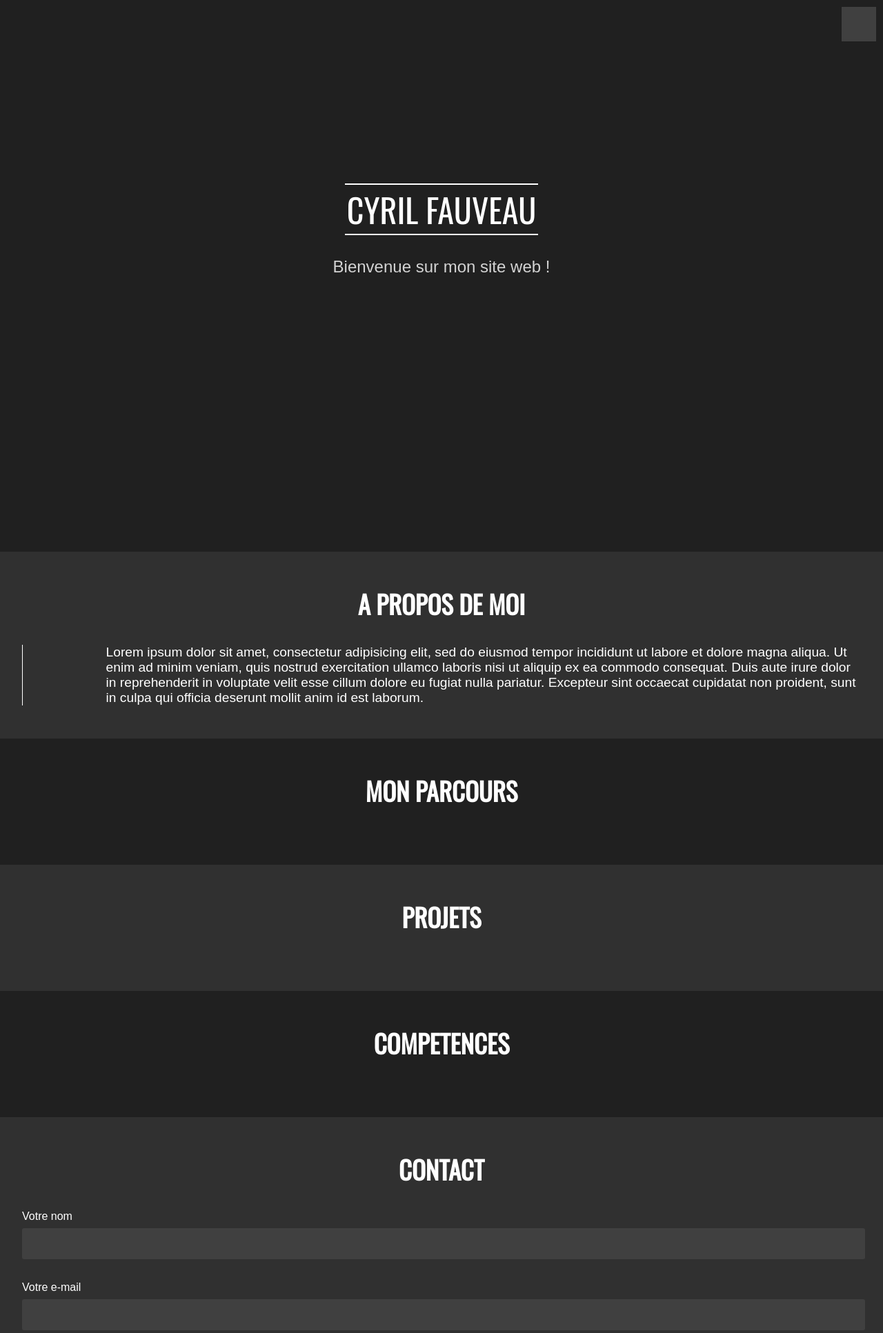
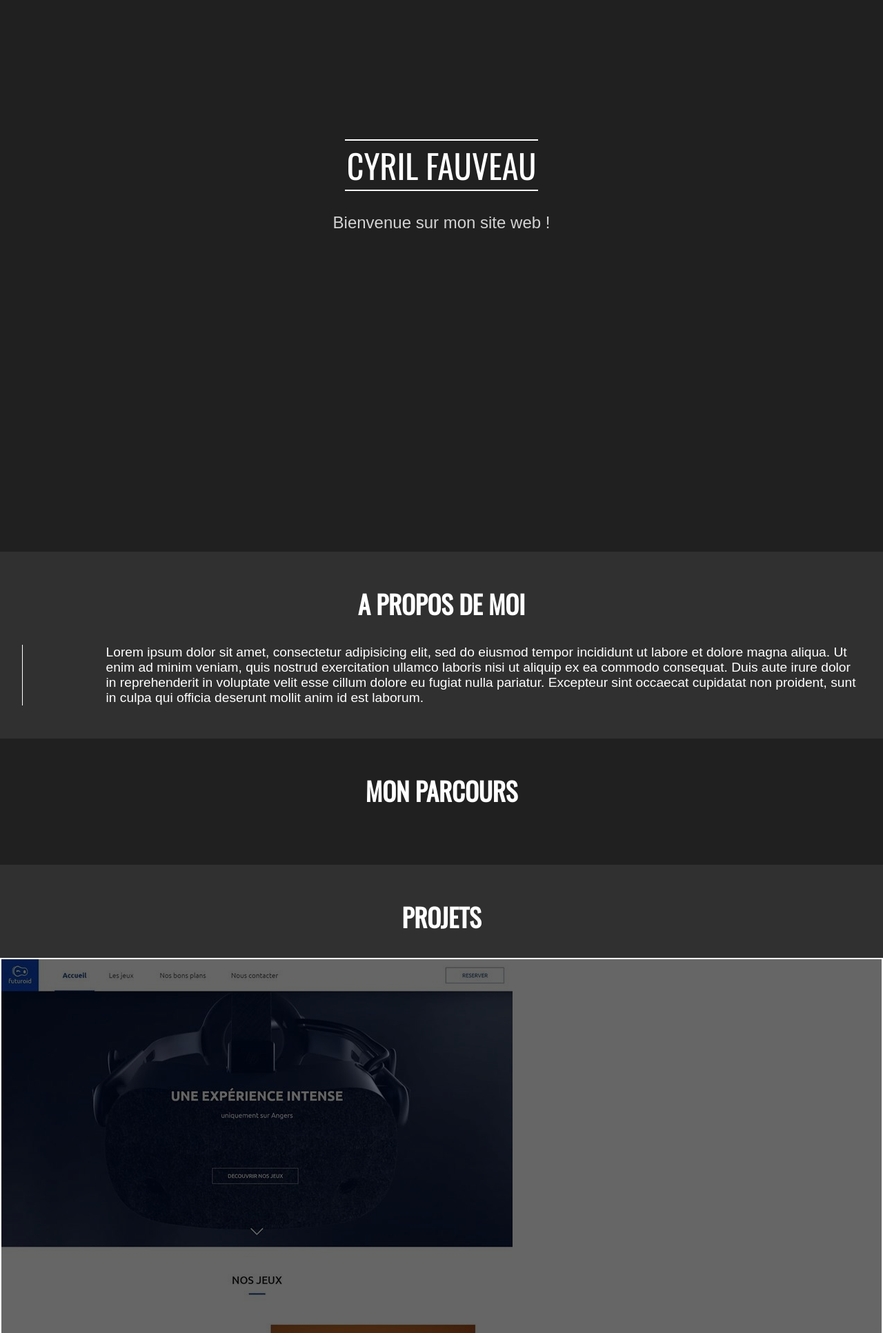
Before and after one commit to CyrilFauveau/CyrilFauveau.github.io, a PHP site: page / in a window 1280 px wide. Shown: the top 1933 px of the page at 69% size. Run offline with PHP 8.4, Linux system fonts and the light colour scheme.

Commit message:
projects: wip

```diff
--- a/css/master.css
+++ b/css/master.css
@@ -15,6 +15,14 @@ ul, ol {
   list-style: none;
   margin: 0;
   padding: 0;
+}
+
+figure {
+  margin: 0;
+}
+img {
+  max-width: 100%;
+  max-height: 100%;
 }
 
 a {
@@ -53,6 +61,7 @@ body {
 
 /* -------------------- HEADER -------------------- */
 .block_header {
+  display: none;
   position: fixed;
   width: 100%;
   background: #202020;
@@ -98,7 +107,7 @@ body {
   text-align: center;
 }
 .block_presentation .inner {
-  padding: 0 5%;
+  padding: 0 5% 10%;
 }
 .block_presentation .title {
   display: inline-block;
@@ -149,8 +158,41 @@ body {
   font-size: 1.2rem;
 }
 
+/* -------------------- CURSUS -------------------- */
+
+
+/* -------------------- PROJECTS -------------------- */
+.block_projects {
+  padding: 3rem 0 !important;
+}
+.block_projects .image {
+  position: relative;
+  background: white;
+  border: 2px solid white;
+}
+.block_projects .image .legend {
+  display: flex;
+  flex-direction: column;
+  justify-content: center;
+  position: absolute;
+  top: 0;
+  width: 100%;
+  height: 100%;
+  text-align: center;
+  text-transform: uppercase;
+  font-family: 'Arial', sans-serif;
+  font-size: 2rem;
+  background: rgba(0, 0, 0, .6);
+  margin: auto;
+}
+
+
+/* -------------------- SKILLS -------------------- */
+
+
 /* -------------------- CONTACT -------------------- */
-.block_contact .block_form input, textarea {
+.block_contact .block_form input,
+.block_contact .block_form textarea {
   width: 100%;
   background: #404040;
   color: white;
@@ -167,6 +209,7 @@ body {
   background: #404040;
   border: none;
   border-radius: 3px;
+  font-family: 'Arial', sans-serif;
   margin: 1rem auto;
   padding: .8rem 1.5rem;
 }
@@ -174,7 +217,7 @@ body {
 /* -------------------- FOOTER -------------------- */
 
 
-@media (min-width: 1366px)
+@media (min-width: 1024px)
 {
 
 }
--- a/index.html
+++ b/index.html
@@ -51,7 +51,7 @@
 
       <section class="block_aboutme">
         <div class="inner">
-          <h2 class="subtitle" data-aos="fade-up">A PROPOS DE MOI</h2>
+          <h2 class="subtitle" data-aos="fade-up" data-aos-anchor-placement="top-bottom">A PROPOS DE MOI</h2>
           <div class="left"></div>
           <p class="text" data-aos="fade-left" data-aos-delay="200">Lorem ipsum dolor sit amet, consectetur adipisicing elit, sed do eiusmod tempor incididunt ut labore et dolore magna aliqua. Ut enim ad minim veniam, quis nostrud exercitation ullamco laboris nisi ut aliquip ex ea commodo consequat. Duis aute irure dolor in reprehenderit in voluptate velit esse cillum dolore eu fugiat nulla pariatur. Excepteur sint occaecat cupidatat non proident, sunt in culpa qui officia deserunt mollit anim id est laborum.</p>
         </div>
@@ -59,29 +59,29 @@
 
       <section class="block_cursus">
         <div class="inner">
-          <h2 class="subtitle">MON PARCOURS</h2>
+          <h2 class="subtitle" data-aos="fade-up" data-aos-anchor-placement="top-bottom">MON PARCOURS</h2>
         </div>
       </section>
 
       <section class="block_projects">
         <div class="inner">
-          <h2 class="subtitle">PROJETS</h2>
-          <figure>
-
+          <h2 class="subtitle" data-aos="fade-up" data-aos-anchor-placement="top-bottom">PROJETS</h2>
+          <figure class="image">
+            <img src="img/futuroid2.jpg" alt="futuroid">
+            <figcaption class="legend">Futuroid</figcaption>
           </figure>
-          <p></p>
         </div>
       </section>
 
       <section class="block_skills">
         <div class="inner">
-          <h2 class="subtitle">COMPETENCES</h2>
+          <h2 class="subtitle" data-aos="fade-up" data-aos-anchor-placement="top-bottom">COMPETENCES</h2>
         </div>
       </section>
 
       <section class="block_contact">
         <div class="inner">
-          <h2 class="subtitle">CONTACT</h2>
+          <h2 class="subtitle" data-aos="fade-up" data-aos-anchor-placement="top-bottom">CONTACT</h2>
           <form class="block_form" action="">
             <label for="">Votre nom</label><input type="text" name="name">
             <label for="">Votre e-mail</label><input type="email" name="mail">
```
Also changed, not shown: img/futuroid2.jpg (added).
